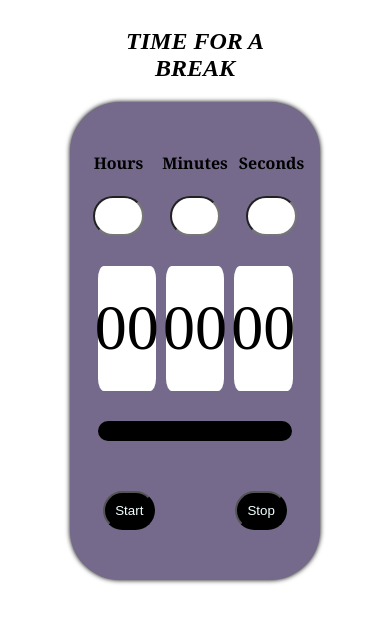
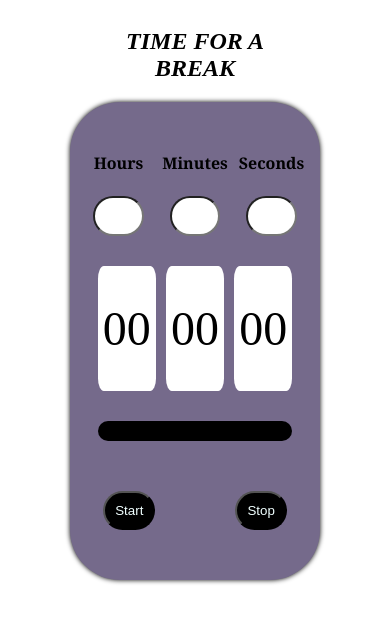
Before and after one commit to zshyl444/timer, a plain HTML site: page index.html in a window 390 px wide. Drawn offline with Linux system fonts and the light colour scheme.

Commit message:
Update timer.css

```diff
--- a/timer.css
+++ b/timer.css
@@ -171,4 +171,9 @@
         align-self: center;
         gap: 5px;
     }
+
+    #hours, #minutes, #seconds {
+        font-size: 3em;
+    }
+
 }
```
